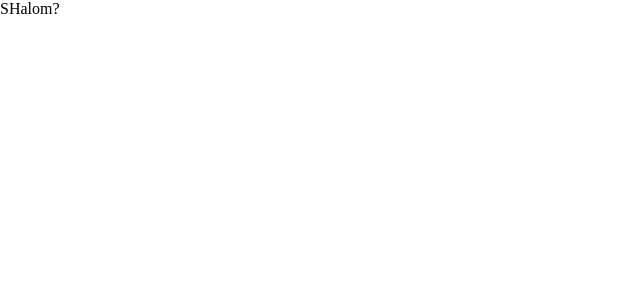
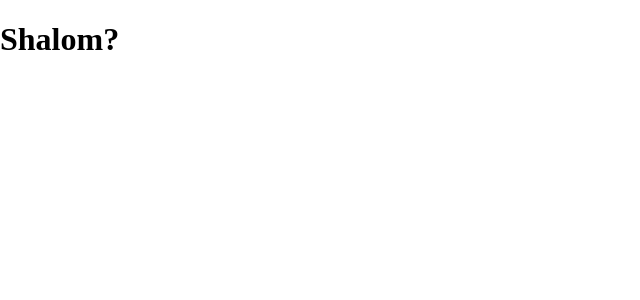
Before and after one commit to 0xDaksh/React-boilerplate, a React app: page / in a window 1280 px wide. Shown: the top 300 px of the page, without its empty margins (0-640 px from the left). Built offline with nearby package versions, Linux system fonts and the light colour scheme.

Commit message:
normalization

```diff
--- a/src/App.js
+++ b/src/App.js
@@ -1,10 +1,11 @@
 import React, { Component } from 'react'
+import 'normalize.css'
 
 class App extends Component {
   render() {
     return (
       <div>
-		  SHalom?
+		  <h1>Shalom?</h1>
       </div>
     );
   }
--- a/src/index.js
+++ b/src/index.js
@@ -2,7 +2,6 @@ import React from 'react'
 import ReactDOM from 'react-dom'
 import App from './App'
 import registerServiceWorker from './registerServiceWorker'
-import 'normalize.css';
 
 ReactDOM.render(<App />, document.getElementById('root'))
 registerServiceWorker()
```
